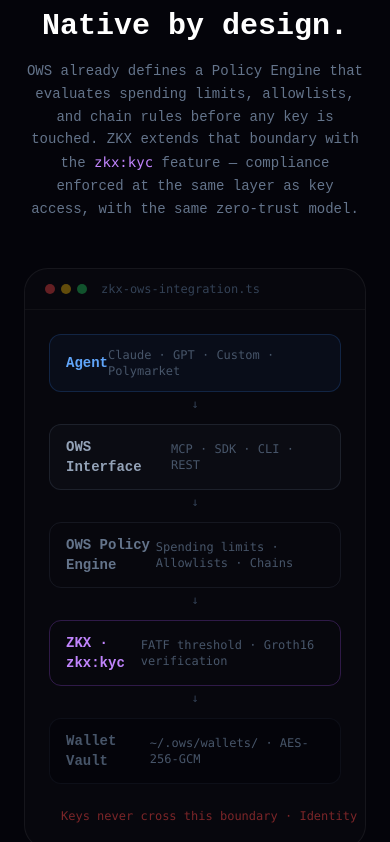
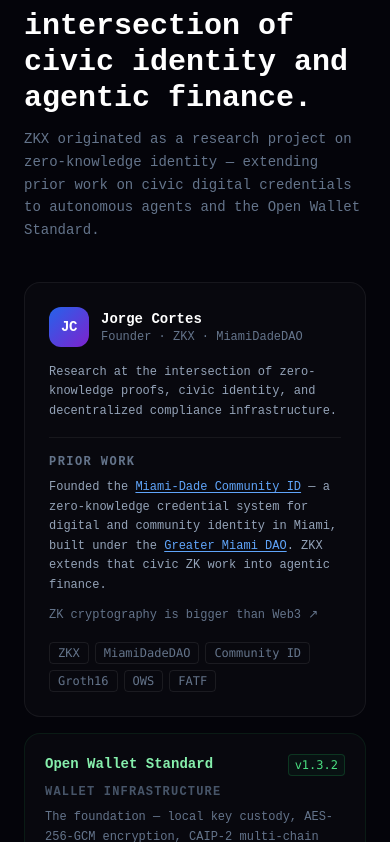
Before and after one commit to TechCortes/ZKX-Zero-Knowledge-Proof-for-Agentic-Banking, a Next.js app: page / in a window 390 px wide. Shown: the part 4722-5564 px from the top of the page. Built offline with nearby package versions, Linux system fonts and the light colour scheme.

Commit message:
fix: move founder section to top of page, visible label, nav link added

```diff
--- a/src/app/page.tsx
+++ b/src/app/page.tsx
@@ -138,6 +138,12 @@
                 <path d="M12 0C5.374 0 0 5.373 0 12c0 5.302 3.438 9.8 8.207 11.387.599.111.793-.261.793-.577v-2.234c-3.338.726-4.033-1.416-4.033-1.416-.546-1.387-1.333-1.756-1.333-1.756-1.089-.745.083-.729.083-.729 1.205.084 1.839 1.237 1.839 1.237 1.07 1.834 2.807 1.304 3.492.997.107-.775.418-1.305.762-1.604-2.665-.305-5.467-1.334-5.467-5.931 0-1.311.469-2.381 1.236-3.221-.124-.303-.535-1.524.117-3.176 0 0 1.008-.322 3.301 1.23A11.509 11.509 0 0 1 12 5.803c1.02.005 2.047.138 3.006.404 2.291-1.552 3.297-1.23 3.297-1.23.653 1.653.242 2.874.118 3.176.77.84 1.235 1.911 1.235 3.221 0 4.609-2.807 5.624-5.479 5.921.43.372.823 1.102.823 2.222v3.293c0 .319.192.694.801.576C20.566 21.797 24 17.3 24 12c0-6.627-5.373-12-12-12z"/>
               </svg>
               GitHub
+            </a>
+            <a
+              href="#founder"
+              className="hidden md:flex items-center gap-1.5 text-xs text-slate-500 hover:text-slate-300 transition-colors"
+            >
+              Founder
             </a>
             <a
               href="#demo"
@@ -328,6 +334,91 @@
                 <p className="text-slate-600 text-xs leading-relaxed">{p.body}</p>
               </div>
             ))}
+          </div>
+        </div>
+      </section>
+
+      {/* ═══════════════ FOUNDER ═══════════════ */}
+      <section id="founder" className="py-20 px-6 border-t border-white/[0.04]">
+        <div className="max-w-5xl mx-auto">
+          <div className="mb-10">
+            <p className="text-xs font-semibold text-blue-400 uppercase tracking-[0.2em] mb-3">Founder & Research</p>
+            <h2 className="text-3xl md:text-4xl font-bold text-white mb-3">
+              Built at the intersection of civic identity and agentic finance.
+            </h2>
+            <p className="text-slate-500 text-sm max-w-2xl leading-relaxed">
+              ZKX originated as a research project on zero-knowledge identity — extending prior work on civic digital credentials to autonomous agents and the Open Wallet Standard.
+            </p>
+          </div>
+
+          <div className="grid md:grid-cols-3 gap-4">
+            {/* Founder card */}
+            <div className="md:col-span-1 bg-white/[0.02] border border-white/[0.06] rounded-2xl p-6">
+              <div className="flex items-center gap-3 mb-4">
+                <div className="w-10 h-10 rounded-xl bg-gradient-to-br from-blue-600 to-purple-700 flex items-center justify-center shrink-0">
+                  <span className="text-white text-sm font-bold tracking-tight">JC</span>
+                </div>
+                <div>
+                  <p className="text-white text-sm font-semibold">Jorge Cortes</p>
+                  <p className="text-slate-500 text-xs">Founder · ZKX · MiamiDadeDAO</p>
+                </div>
+              </div>
+              <p className="text-slate-400 text-xs leading-relaxed mb-4">
+                Research at the intersection of zero-knowledge proofs, civic identity, and decentralized compliance infrastructure.
+              </p>
+              <div className="border-t border-white/[0.06] pt-4 mb-4 space-y-3">
+                <div>
+                  <p className="text-xs text-slate-500 uppercase tracking-[0.12em] font-semibold mb-2">Prior work</p>
+                  <p className="text-slate-400 text-xs leading-relaxed">
+                    Founded the{" "}
+                    <a href="https://miamiid.org/" target="_blank" rel="noreferrer" className="text-blue-400 hover:text-blue-300 transition-colors underline underline-offset-2">
+                      Miami-Dade Community ID
+                    </a>
+                    {" "}— a zero-knowledge credential system for digital and community identity in Miami, built under the{" "}
+                    <a href="https://linktr.ee/miamidadedao" target="_blank" rel="noreferrer" className="text-blue-400 hover:text-blue-300 transition-colors underline underline-offset-2">
+                      Greater Miami DAO
+                    </a>
+                    . ZKX extends that civic ZK work into agentic finance.
+                  </p>
+                </div>
+                <a
+                  href="https://crypto.news/zero-knowledge-cryptography-is-bigger-than-web3"
+                  target="_blank"
+                  rel="noreferrer"
+                  className="inline-flex items-center gap-1.5 text-xs text-slate-500 hover:text-slate-300 transition-colors"
+                >
+                  ZK cryptography is bigger than Web3 ↗
+                </a>
+              </div>
+              <div className="flex flex-wrap gap-1.5">
+                {["ZKX", "MiamiDadeDAO", "Community ID", "Groth16", "OWS", "FATF"].map((t) => (
+                  <span key={t} className="text-xs px-2 py-0.5 rounded border border-white/[0.08] text-slate-500 font-mono">{t}</span>
+                ))}
+              </div>
+            </div>
+
+            {/* Research partners */}
+            <div className="md:col-span-2 grid grid-cols-1 sm:grid-cols-2 gap-4 content-start">
+              {researchPartners.map((p) => (
+                <div key={p.name} className={`bg-white/[0.02] border rounded-2xl p-5 transition-colors ${
+                  p.color === "blue" ? "border-blue-500/10 hover:border-blue-500/20" :
+                  "border-green-500/10 hover:border-green-500/20"
+                }`}>
+                  <div className="flex items-start justify-between gap-2 mb-2">
+                    <p className={`text-sm font-semibold ${p.color === "blue" ? "text-blue-300" : "text-green-300"}`}>
+                      {p.name}
+                    </p>
+                    <span className={`text-xs px-1.5 py-0.5 rounded border font-mono shrink-0 ${
+                      p.color === "blue"
+                        ? "border-blue-500/20 bg-blue-500/5 text-blue-400"
+                        : "border-green-500/20 bg-green-500/5 text-green-400"
+                    }`}>{p.tag}</span>
+                  </div>
+                  <p className="text-xs font-semibold text-slate-600 uppercase tracking-[0.1em] mb-2">{p.role}</p>
+                  <p className="text-slate-500 text-xs leading-relaxed">{p.detail}</p>
+                </div>
+              ))}
+            </div>
           </div>
         </div>
       </section>
@@ -746,93 +837,6 @@
         </div>
       </section>
 
-      {/* ═══════════════ PROVENANCE ═══════════════ */}
-      <section className="py-20 px-6 border-t border-white/[0.04]">
-        <div className="max-w-5xl mx-auto">
-          <div className="mb-10">
-            <p className="text-xs font-semibold text-slate-700 uppercase tracking-[0.2em] mb-3">Research & Provenance</p>
-            <h2 className="text-2xl font-bold text-white mb-3">
-              Built at the intersection of payments, wallets, and cryptographic compliance.
-            </h2>
-            <p className="text-slate-600 text-sm max-w-2xl leading-relaxed">
-              ZKX originated as a research project exploring zero-knowledge identity for autonomous agents — conducted in collaboration with the team behind the Open Wallet Standard.
-            </p>
-          </div>
-
-          <div className="grid md:grid-cols-3 gap-4">
-            {/* Founder */}
-            <div className="md:col-span-1 bg-white/[0.02] border border-white/[0.06] rounded-2xl p-6">
-              <div className="flex items-center gap-3 mb-4">
-                <div className="w-9 h-9 rounded-xl bg-gradient-to-br from-blue-600 to-purple-700 flex items-center justify-center shrink-0">
-                  <span className="text-white text-xs font-bold tracking-tight">JC</span>
-                </div>
-                <div>
-                  <p className="text-white text-sm font-semibold">Jorge Cortes</p>
-                  <p className="text-slate-600 text-xs">Founder · ZKX · MiamiDadeDAO</p>
-                </div>
-              </div>
-              <p className="text-slate-500 text-xs leading-relaxed mb-3">
-                Research at the intersection of zero-knowledge proofs, civic identity, and decentralized compliance infrastructure.
-              </p>
-              <div className="border-t border-white/[0.04] pt-3 mb-3 space-y-3">
-                <div>
-                  <p className="text-xs text-slate-700 uppercase tracking-[0.12em] font-medium mb-1.5">Prior work</p>
-                  <p className="text-slate-600 text-xs leading-relaxed">
-                    Founded the{" "}
-                    <a href="https://miamiid.org/" target="_blank" rel="noreferrer" className="text-slate-400 hover:text-white transition-colors">
-                      Miami-Dade Community ID
-                    </a>
-                    {" "}— a zero-knowledge credential system for digital and community identity in Miami, built under the{" "}
-                    <a href="https://linktr.ee/miamidadedao" target="_blank" rel="noreferrer" className="text-slate-400 hover:text-white transition-colors">
-                      Greater Miami DAO
-                    </a>
-                    . ZKX extends that work to agentic finance and the Open Wallet Standard.
-                  </p>
-                </div>
-                <div className="flex items-center gap-3">
-                  <a
-                    href="https://crypto.news/zero-knowledge-cryptography-is-bigger-than-web3"
-                    target="_blank"
-                    rel="noreferrer"
-                    className="text-xs text-slate-700 hover:text-slate-400 transition-colors leading-relaxed"
-                  >
-                    ZK cryptography is bigger than Web3 ↗
-                  </a>
-                </div>
-              </div>
-              <div className="flex flex-wrap gap-1.5">
-                {["ZKX", "MiamiDadeDAO", "Community ID", "Groth16", "OWS", "FATF"].map((t) => (
-                  <span key={t} className="text-xs px-2 py-0.5 rounded border border-white/[0.06] text-slate-600 font-mono">{t}</span>
-                ))}
-              </div>
-            </div>
-
-            {/* Research partners */}
-            <div className="md:col-span-2 grid grid-cols-1 sm:grid-cols-2 gap-4">
-              {researchPartners.map((p) => (
-                <div key={p.name} className={`bg-white/[0.02] border rounded-2xl p-5 transition-colors ${
-                  p.color === "blue"  ? "border-blue-500/10 hover:border-blue-500/20"  :
-                  "border-green-500/10 hover:border-green-500/20"
-                }`}>
-                  <div className="flex items-start justify-between gap-2 mb-2">
-                    <p className={`text-sm font-semibold ${p.color === "blue" ? "text-blue-300" : "text-green-300"}`}>
-                      {p.name}
-                    </p>
-                    <span className={`text-xs px-1.5 py-0.5 rounded border font-mono shrink-0 ${
-                      p.color === "blue"
-                        ? "border-blue-500/20 bg-blue-500/5 text-blue-500"
-                        : "border-green-500/20 bg-green-500/5 text-green-500"
-                    }`}>{p.tag}</span>
-                  </div>
-                  <p className="text-xs font-medium text-slate-600 uppercase tracking-[0.1em] mb-2">{p.role}</p>
-                  <p className="text-slate-600 text-xs leading-relaxed">{p.detail}</p>
-                </div>
-              ))}
-            </div>
-          </div>
-        </div>
-      </section>
-
       {/* ═══════════════ VISION CLOSE ═══════════════ */}
       <section className="py-20 px-6 border-t border-white/[0.04]">
         <div className="max-w-3xl mx-auto text-center">
```
